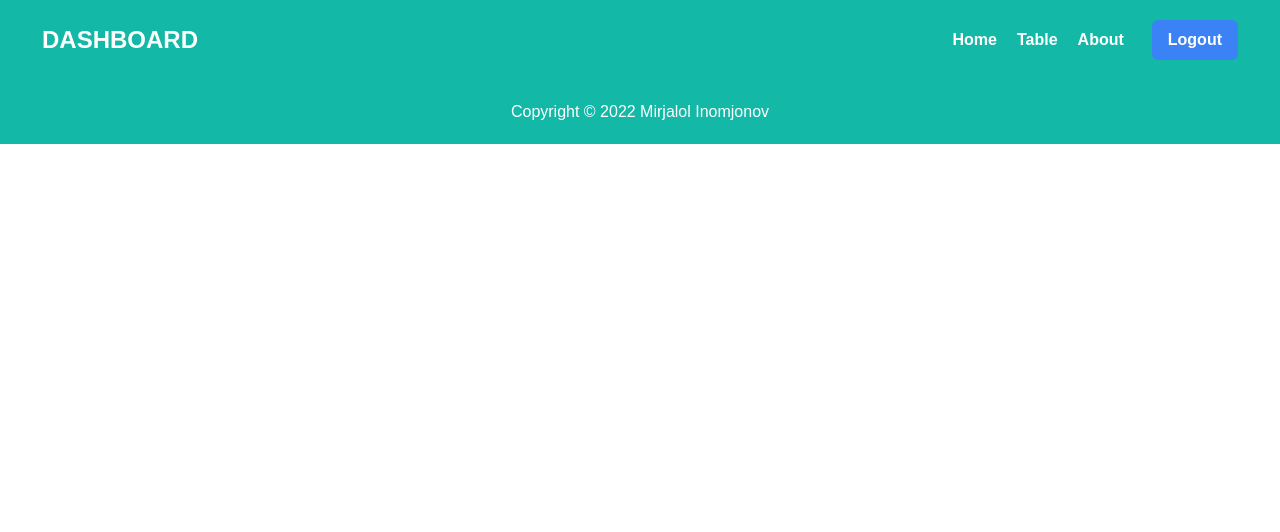
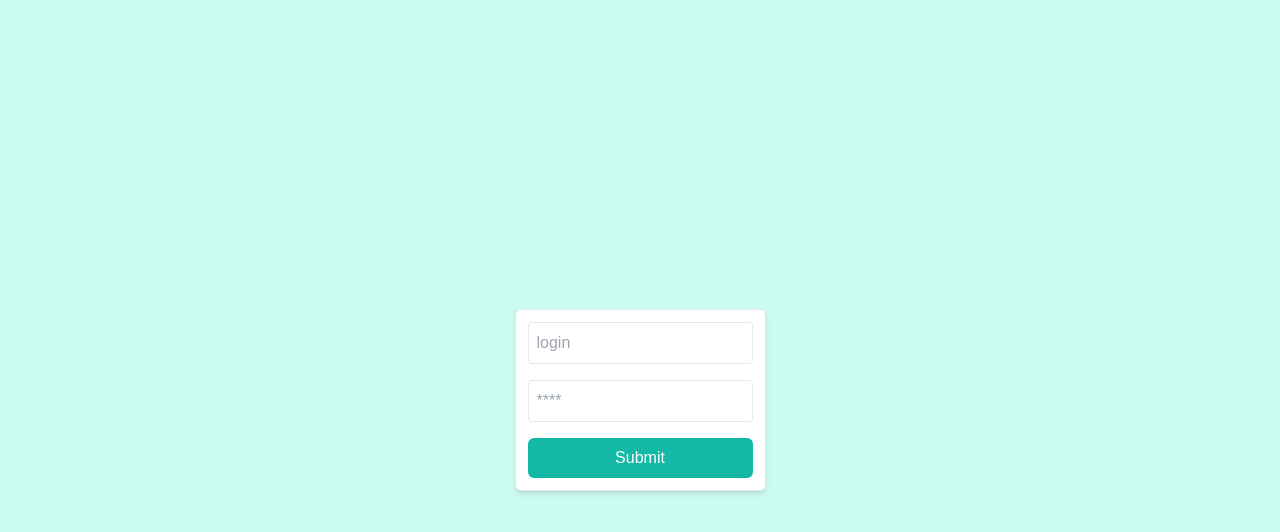
Before and after one commit to mirjalolinomjonov/contact-info, a Vue app: page /auth in a window 1280 px wide. Shown: the top 532 px of the page. Built offline with nearby package versions, Linux system fonts and the light colour scheme; what maska would draw is missing.

Commit message:
feta: auth finished

```diff
--- a/src/App.vue
+++ b/src/App.vue
@@ -1,9 +1,6 @@
 <script setup>
-import Header from "@/components/layouts/Header.vue";
-import Footer from "@/components/layouts/Footer.vue";
+import { RouterView } from "vue-router";
 </script>
 <template>
-  <Header />
   <RouterView />
-  <Footer />
 </template>
--- a/src/components/layouts/Header.vue
+++ b/src/components/layouts/Header.vue
@@ -1,5 +1,8 @@
 <script setup>
 import { ref } from "vue";
+import { useRouter } from "vue-router";
+
+const router = useRouter();
 
 // DATA
 const nav = ref([
@@ -25,6 +28,13 @@ function openNavbar() {
 
 function closeNavbar() {
   isNav.value = false;
+}
+
+function logout() {
+  if (confirm("really")) {
+    localStorage.removeItem("token");
+    router.push({ name: "auth" });
+  }
 }
 </script>
 
@@ -56,7 +66,9 @@ function closeNavbar() {
             </router-link>
           </li>
         </ul>
+        <!-- logout btn -->
         <button
+          @click="logout"
           class="
             px-4
             py-2
@@ -69,8 +81,7 @@ function closeNavbar() {
             hover:opacity-70
           "
         >
-          <span v-if="false">login</span>
-          <span v-else>logout</span>
+          logout
         </button>
 
         <!-- close navbar btn -->
@@ -119,7 +130,6 @@ function closeNavbar() {
 <style lang="scss" scoped>
 .is-active {
   top: 0 !important;
-
 }
 
 @media screen and (max-width: 640px) {
@@ -131,7 +141,7 @@ function closeNavbar() {
     height: 72px;
     z-index: 9999;
     background: #212121;
-    transition: all .5s ease-in-out;
+    transition: all 0.5s ease-in-out;
   }
 }
 </style>
--- /dev/null
+++ b/src/layouts/auth.vue
@@ -0,0 +1,79 @@
+<script setup>
+import { ref } from "vue";
+import { useRouter } from "vue-router";
+
+const router = useRouter();
+
+// DATA
+const options = ref([
+  {
+    vm: "login",
+    type: "text",
+    placeholder: "login",
+  },
+  {
+    vm: "password",
+    type: "password",
+    placeholder: "****",
+  },
+]);
+
+const auth = ref({
+  login: "",
+  password: "",
+});
+
+const admin = ref({
+  login: "admin",
+  password: "1234",
+});
+
+// METHODS
+function onSubmit() {
+  if (
+    admin.value.login === auth.value.login &&
+    admin.value.password === auth.value.password
+  ) {
+    localStorage.setItem("token", "value_token");
+    router.push({ name: "home" });
+  } else {
+    alert("Login or passwor is incorrect!");
+  }
+}
+</script>
+
+<template>
+  <div class="grid place-content-center min-h-screen bg-teal-100">
+    <form
+      @submit.prevent="onSubmit"
+      class="p-3 rounded-md bg-white border shadow-md flex flex-col gap-4"
+    >
+      <input
+        class="
+          p-2
+          border
+          rounded
+          focus-visible:outline-none focus-visible:shadow
+          transition
+        "
+        :type="item.type"
+        v-for="(item, index) in options"
+        :key="index"
+        :placeholder="item.placeholder"
+        v-model="auth[item.vm]"
+      />
+      <button
+        class="
+          bg-teal-500
+          text-white
+          p-2
+          rounded-md
+          transition
+          hover:opacity-70
+        "
+      >
+        Submit
+      </button>
+    </form>
+  </div>
+</template>
--- /dev/null
+++ b/src/layouts/default.vue
@@ -0,0 +1,12 @@
+<script setup>
+import { RouterView } from "vue-router";
+
+import Header from "@/components/layouts/Header.vue";
+import Footer from "@/components/layouts/Footer.vue";
+</script>
+
+<template>
+  <Header />
+  <RouterView />
+  <Footer />
+</template>
--- /dev/null
+++ b/src/layouts/error.vue
@@ -0,0 +1,22 @@
+<script setup>
+import { useRouter } from "vue-router";
+
+const router = useRouter();
+</script>
+
+<template>
+  <main class="min-h-screen bg-white grid place-content-center">
+    <div class="text-center">
+      <h1 class="text-teal-800 font-bold text-8xl">404</h1>
+      <h2 class="text-teal-700 text-xl font-semibold capitalize">
+        not found page
+      </h2>
+      <button
+        @click="router.go(-1)"
+        class="bg-teal-700 text-white py-1 px-3 rounded-md mt-4 transition hover:opacity-70"
+      >
+        back to
+      </button>
+    </div>
+  </main>
+</template>
--- a/src/router/index.js
+++ b/src/router/index.js
@@ -7,6 +7,9 @@ const lazyLoaded = (name) => {
     path: `/${name}`,
     name: `${name}`,
     component: import(`@/pages/${name}.vue`),
+    meta: {
+      requiresAuth: true,
+    },
   };
 };
 
@@ -15,8 +18,17 @@ const router = createRouter({
   routes: [
     {
       path: "/",
+      name: "default",
+      component: () => import("@/layouts/default.vue"),
+      meta: { title: "Contact info" },
+      children: [
+        {
+          path: "",
           name: "home",
           component: home,
+          meta: {
+            requiresAuth: true,
+          },
         },
         lazyLoaded("create"),
         lazyLoaded("table"),
@@ -27,6 +39,51 @@ const router = createRouter({
           component: () => import("@/pages/create.vue"),
         },
       ],
+    },
+    {
+      path: "/auth",
+      name: "auth",
+      component: () => import("@/layouts/auth.vue"),
+      meta: { title: "Authentication" },
+    },
+    {
+      path: "/:pathMatch(.*)*",
+      name: "notFound",
+      component: () => import("@/layouts/error.vue"),
+      meta: { title: "Not found page" },
+    },
+  ],
+});
+
+router.beforeEach((to, from, next) => {
+  const requireAuth = !!(to.meta && to.meta.requiresAuth);
+  const token = localStorage.getItem("token");
+
+  document.title = `${to.meta.title}`;
+
+  if (requireAuth && token) {
+    if (to.name == "auth") {
+      next({ name: "home" });
+      return;
+    }
+    next();
+    return;
+  }
+
+  if (token) {
+    if (to.name == "auth") {
+      alert("siz ro'yxatdan o'tgansiz");
+      next({ name: "home" });
+      return;
+    }
+  } else {
+    if (to.name != "auth") {
+      alert("siz ro'yxatdan o'tmagansiz! Iltimos ro'yxatdan o'ting");
+      next({ name: "auth" });
+      return;
+    }
+  }
+  next();
 });
 
 export default router;
```
Lines whose indentation alone changed are shown as unchanged.
